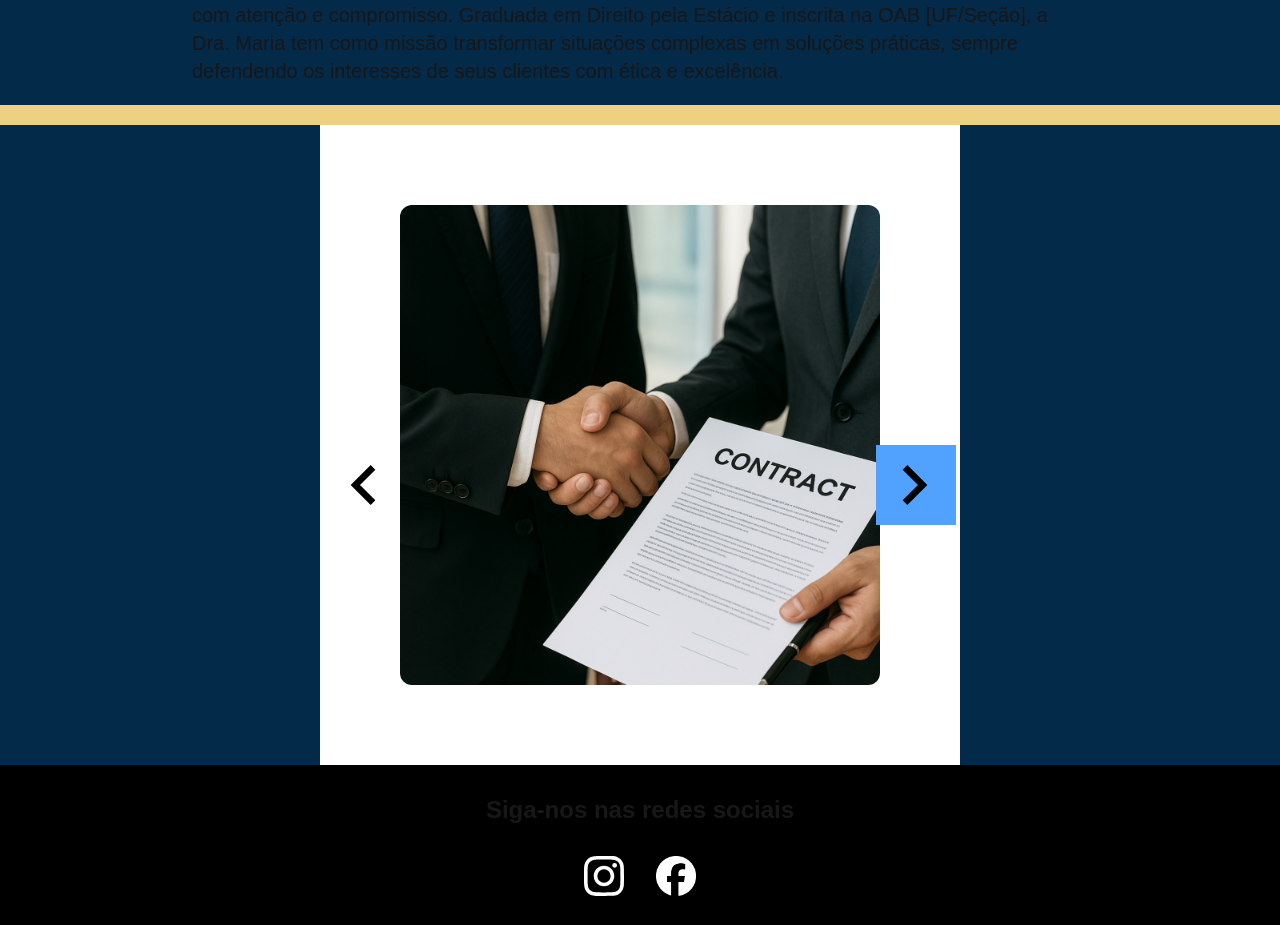
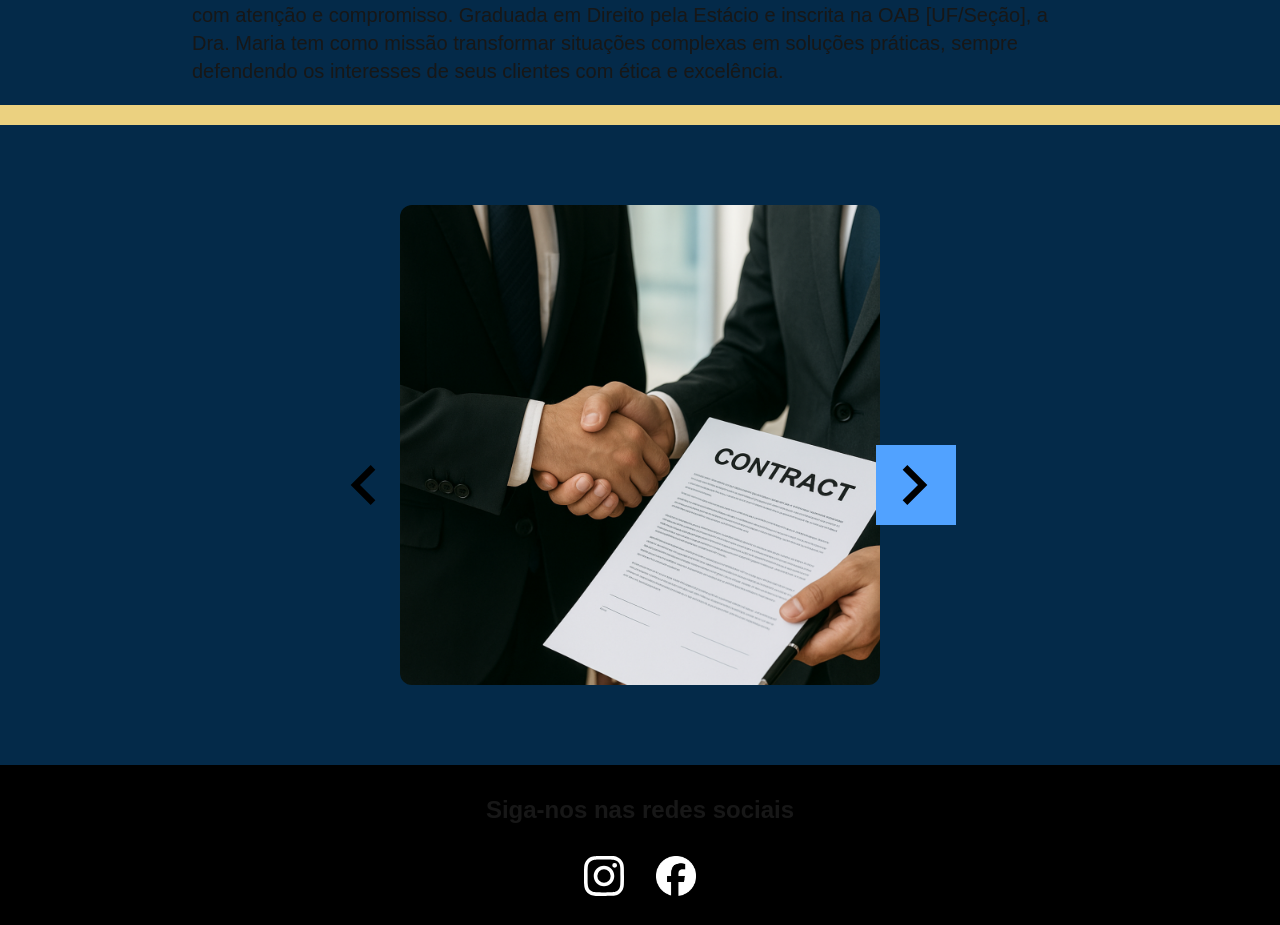
Before and after one commit to DavidSheltonSF/advogados-landing-page, a Next.js app: page / in a window 1280 px wide. Shown: the part 1651-2576 px from the top of the page. Built offline with nearby package versions, Linux system fonts and the light colour scheme.

Commit message:
refactor(carousel): remove white background

```diff
--- a/src/app/components/carousel/index.tsx
+++ b/src/app/components/carousel/index.tsx
@@ -22,7 +22,7 @@ export function Carousel() {
 
 
   return (
-    <div className="flex justify-center items-center relative bg-white w-160 h-160 overflow-hidden ">
+    <div className="flex justify-center items-center relative w-160 h-160 overflow-hidden ">
       <div className="overflow-hidden rounded-xl">
         <div className="flex w-120 h-120 rounded-xl  transition-transform  duration-500" style={{transform: `translateX(-${current * 100}%)`}}>
         {images.map((img, index) => {
```
